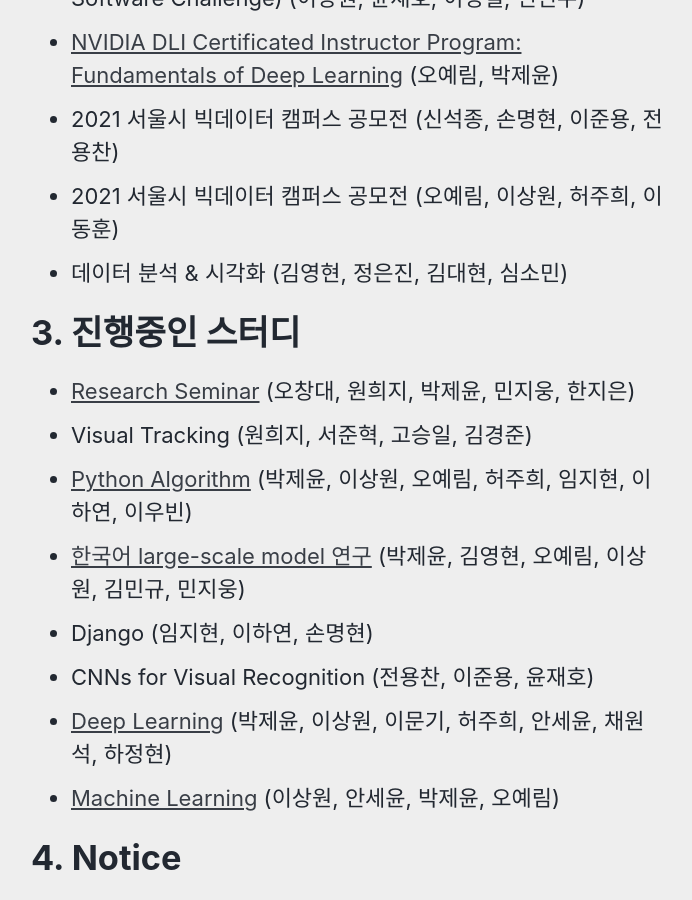
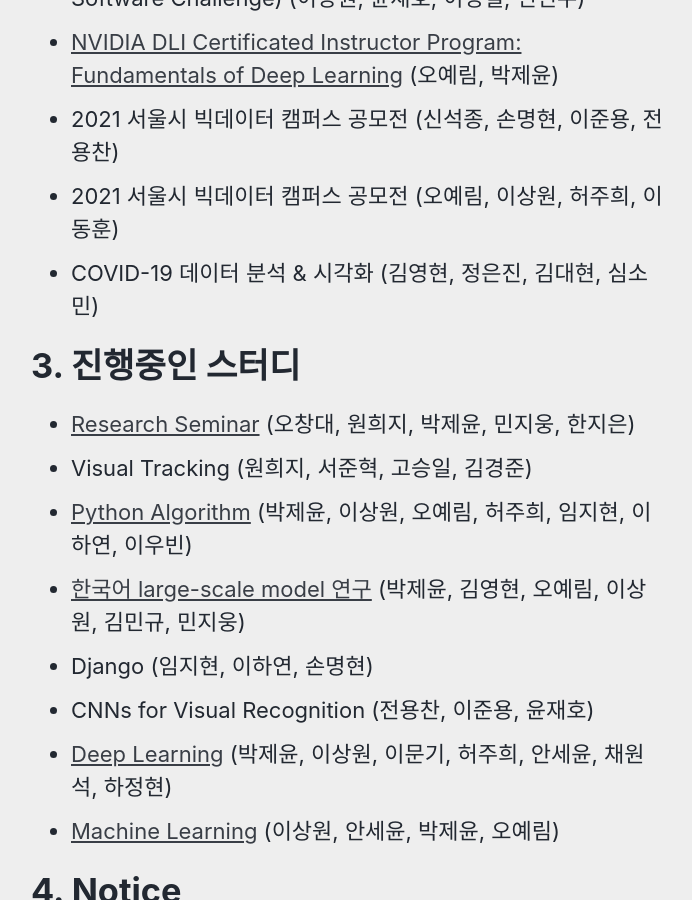
Before and after one commit to TAVEResearch/TAVEResearch.github.io, a Jekyll site: the page built from about.md, in a window 1280 px wide and 900 px high, scrolled down 960 px. Shown: the whole window, without its empty margins (291-983 px from the left). Built offline with Jekyll 4.4.1, drawn with Linux system fonts in a browser that asks for light colours; cached includes are drawn as plain includes.

Commit message:
Update about.md

```diff
--- a/about.md
+++ b/about.md
@@ -22,7 +22,7 @@ author_profile: false
 - [NVIDIA DLI Certificated Instructor Program: Fundamentals of Deep Learning](https://www.nvidia.com/en-us/) (오예림, 박제윤)
 - 2021 서울시 빅데이터 캠퍼스 공모전 (신석종, 손명현, 이준용, 전용찬)
 - 2021 서울시 빅데이터 캠퍼스 공모전 (오예림, 이상원, 허주희, 이동훈)
-- 데이터 분석 & 시각화 (김영현, 정은진, 김대현, 심소민)
+- COVID-19 데이터 분석 & 시각화 (김영현, 정은진, 김대현, 심소민)
 
 # 3. 진행중인 스터디
 
```
